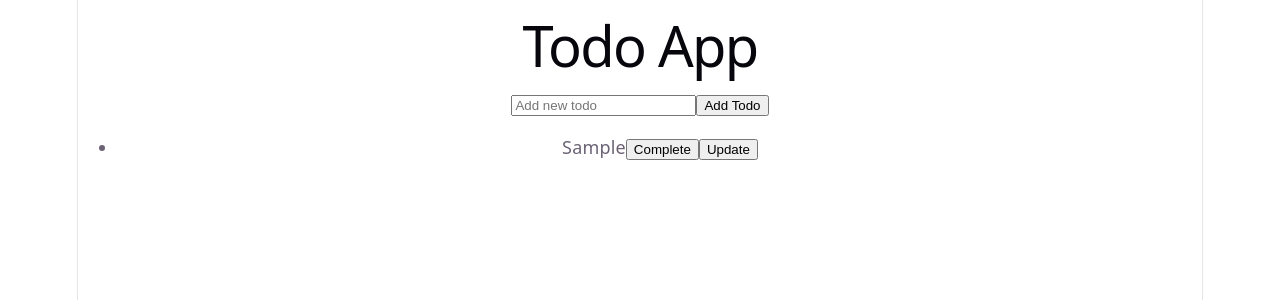
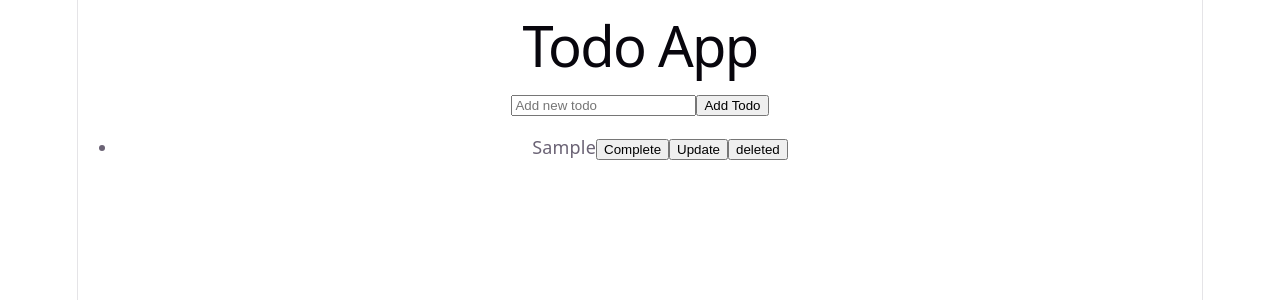
Before and after one commit to sahiba2503/TodoApp, a React (Vite) app: page / in a window 1280 px wide. Both pictures are taken after typing "Sample" into the empty fields and a click on the button "Add Todo". Shown: the top 300 px of the page. Built offline with nearby package versions, Linux system fonts and the light colour scheme.

Commit message:
add delete button to remove task list

```diff
--- a/src/Todos.jsx
+++ b/src/Todos.jsx
@@ -36,6 +36,12 @@ const Todos = () => {
     setEditIndex(index);
   };
 
+  function handleDeleted(index) {
+  const updatedTodos = [...todos];
+  updatedTodos.splice(index, 1);
+  setTodos(updatedTodos);
+}
+
   return (
     <div>
       <h1>Todo App</h1>
@@ -56,9 +62,10 @@ const Todos = () => {
               {todo.text}
             </span>
             <button onClick={() => handleToggle(index)}>
-              {todo.completed ? "Undo" : "Complete"}
+                            {todo.completed ? "Undo" : "Complete"}
             </button>
             <button onClick={() => handleEdit(index)}>Update</button>
+              <button onClick={() => handleDeleted(index)}>deleted</button>
           </li>
         ))}
       </ul>
```
